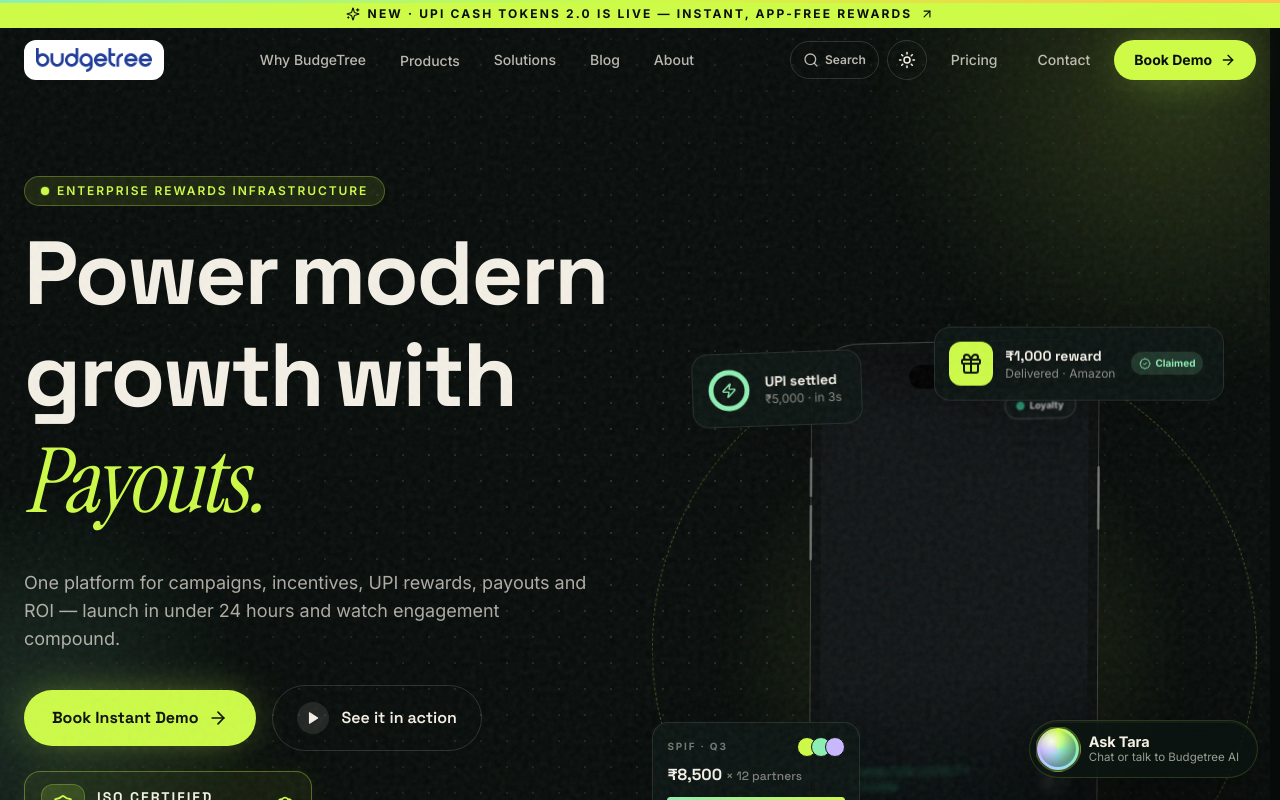
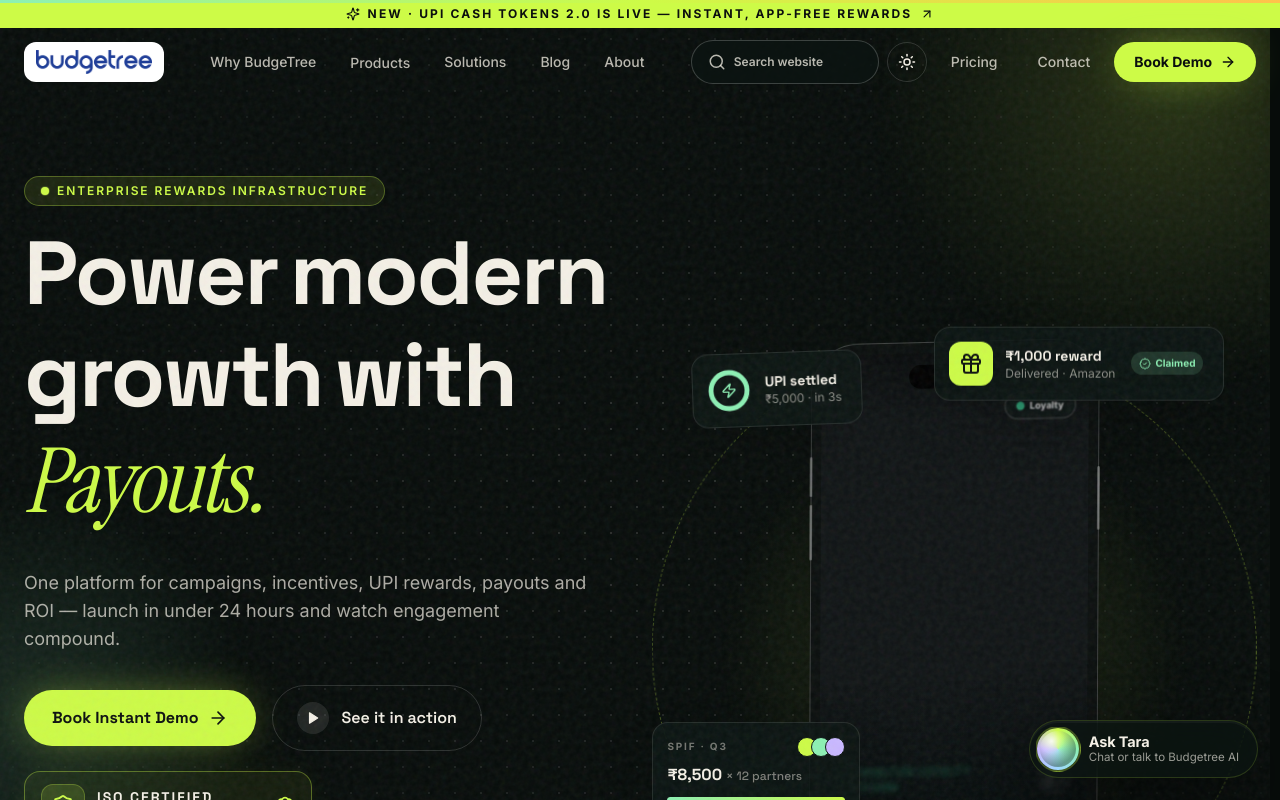
Before and after one commit to anshulmalik1008/budgetree-revamp, a Next.js app: page / in a window 1280 px wide. Shown: the top 800 px of the page. Built offline with nearby package versions, Linux system fonts and the light colour scheme.

Commit message:
Expand desktop navbar search to a proper accessible search field trigger

```diff
--- a/src/components/Navbar.tsx
+++ b/src/components/Navbar.tsx
@@ -227,10 +227,11 @@ export default function Navbar() {
                 onClick={() => window.dispatchEvent(new Event("bt-open-search"))}
                 aria-label="Search the entire website"
                 title="Search website (⌘K / Ctrl+K)"
-                className="group flex items-center gap-1.5 rounded-full border border-line/15 px-3 py-2.5 text-fg/75 transition hover:border-acc/60 hover:bg-line/10 hover:text-fg"
+                className="group flex h-11 w-[132px] items-center gap-2 rounded-full border border-line/20 bg-raise/80 px-3 text-fg/75 shadow-sm transition hover:border-acc/60 hover:bg-line/10 hover:text-fg xl:w-[188px] xl:px-4 2xl:w-[220px]"
               >
-                <Search className="h-4 w-4 transition-transform group-hover:scale-110" />
-                <span className="hidden text-xs font-semibold xl:inline">Search</span>
+                <Search className="h-[18px] w-[18px] shrink-0 transition-transform group-hover:scale-110" />
+                <span className="min-w-0 flex-1 truncate text-left text-xs font-semibold">Search website</span>
+                <span className="hidden rounded-md border border-line/15 px-1.5 py-0.5 text-[10px] font-medium opacity-60 2xl:inline">⌘K</span>
               </button>
               <ThemeToggle />
               <a
```
